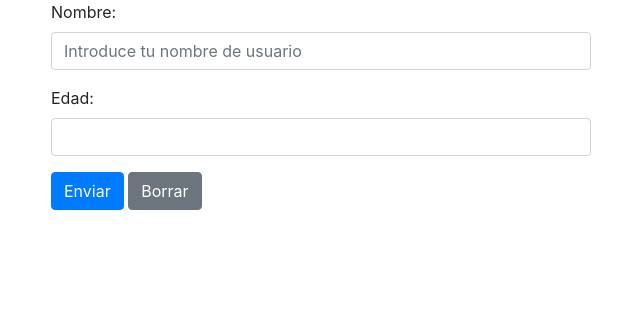
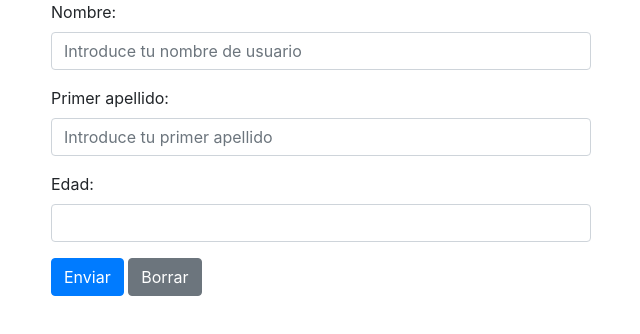
Before and after one commit to AaronCS-22/web-prueba, a plain HTML site: page index.html in a window 1280 px wide. Shown: the whole page, without its empty margins (34-674 px from the left). Drawn offline with nearby package versions, Linux system fonts and the light colour scheme.

Commit message:
Apellido
Añadido el apellido en el formulario

```diff
--- a/index.html
+++ b/index.html
@@ -19,6 +19,10 @@
                     <input type="text" class="form-control" id="nombre" name="nombre" placeholder="Introduce tu nombre de usuario" required>
                 </div>
                 <div class="form-group">
+                    <label for="apellido">Primer apellido:</label>
+                    <input type="text" class="form-control" id="apellido" name="apellido" placeholder="Introduce tu primer apellido" required>
+                </div>
+                <div class="form-group">
                     <label for="edad">Edad:</label>
                     <input type="number" class="form-control" id="edad" name="edad" min="18" max="120" required>
                 </div>
```
